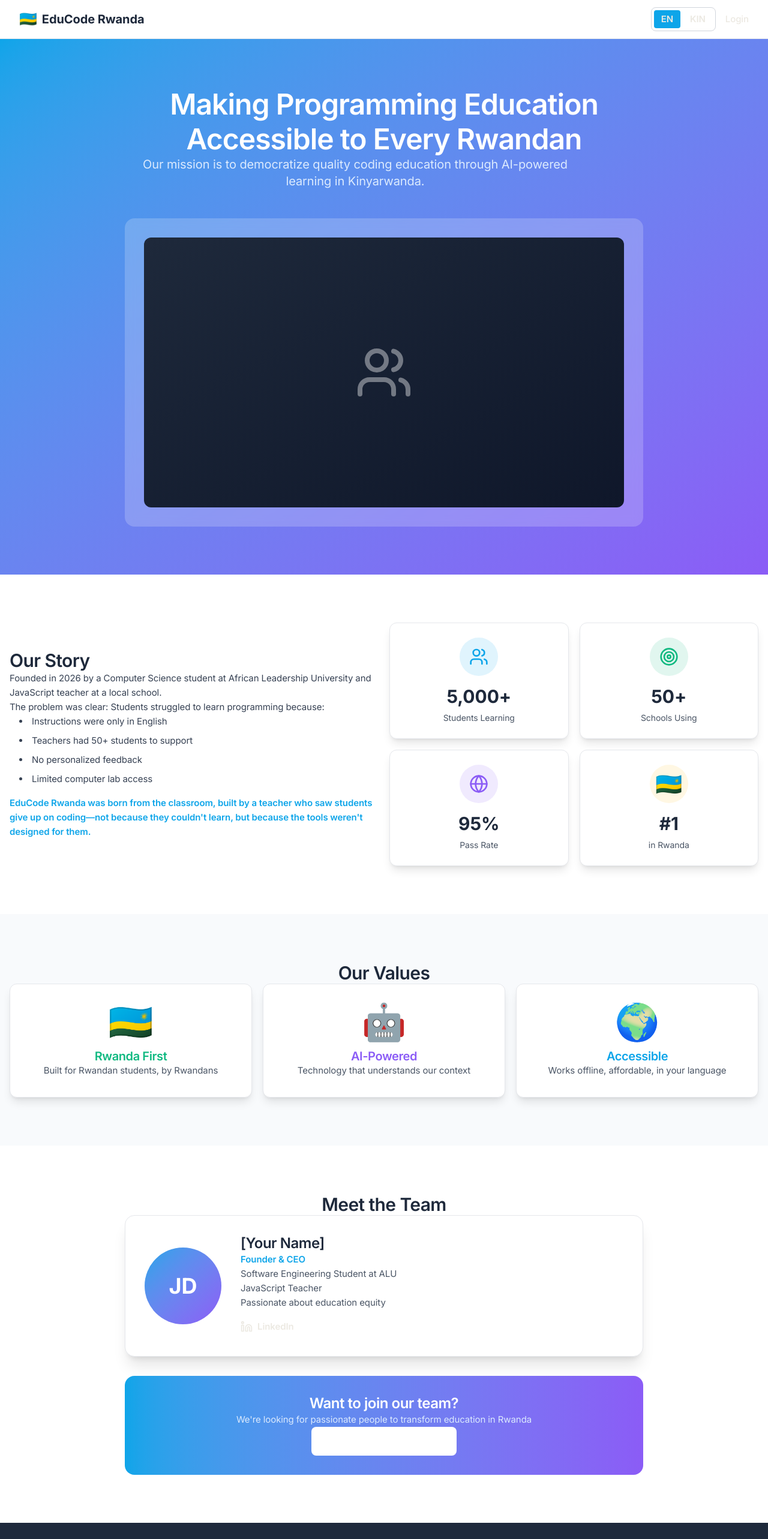
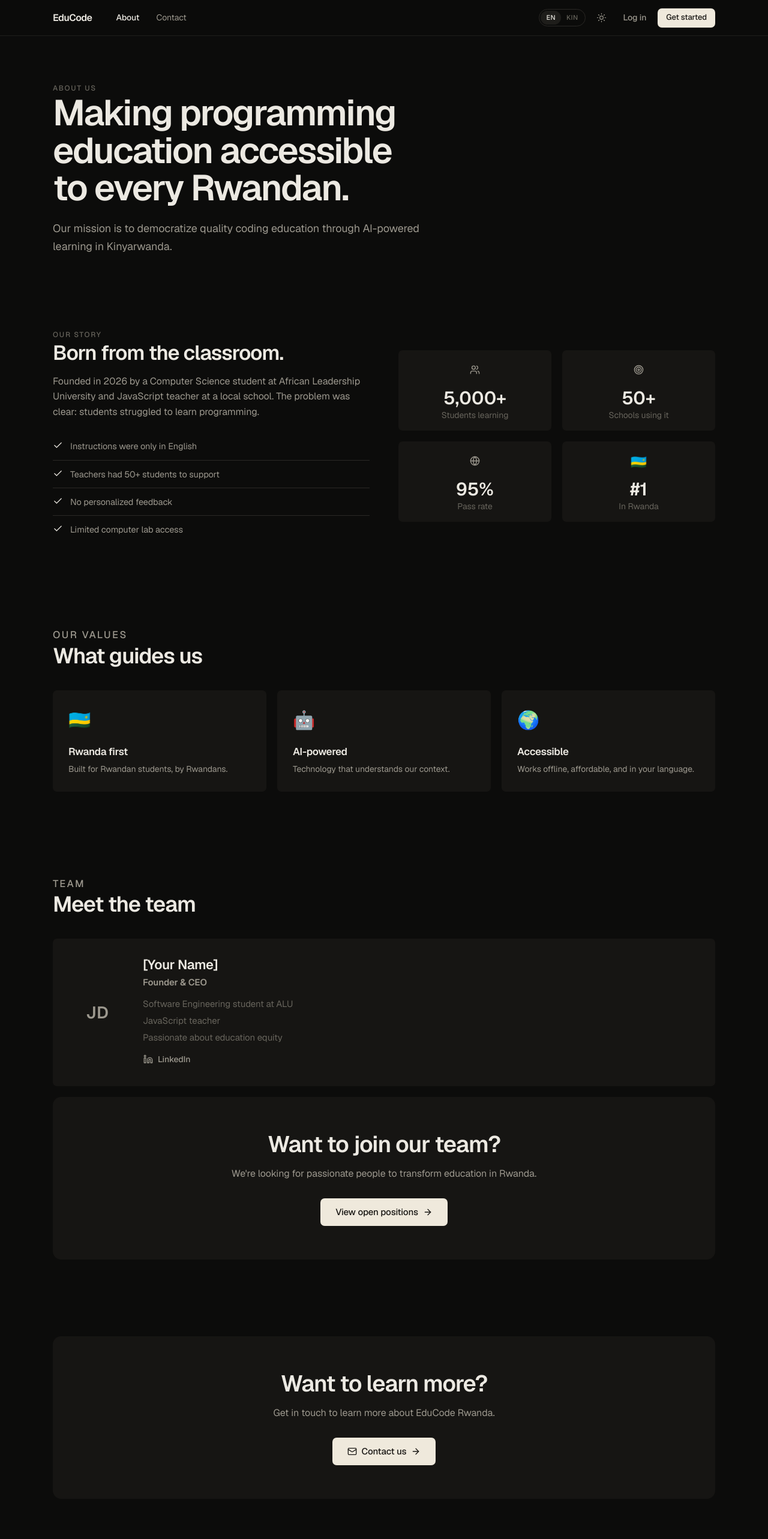
Before and after one commit to DavBelM/educode-rwanda, a React (Vite) app: page /about in a window 1280 px wide. Shown: the top 2566 px of the page at 60% size. Built offline with nearby package versions, Linux system fonts and the light colour scheme; no server answers.

Commit message:
feat: redesign AboutPage to monochrome design system
Replace light Tailwind marketing theme with dark monochrome layout
matching LandingPage: .nav/.hero/.split/.card.feat/.cta-band/.site-footer,
lang toggle, theme toggle, and bilingual EN/KIN copy throughout.

```diff
--- a/src/app/AboutPage.tsx
+++ b/src/app/AboutPage.tsx
@@ -1,294 +1,243 @@
-import React, { useState } from 'react';
+import { useState } from 'react';
+import { Link } from 'react-router';
 import { Users, Target, Globe, ArrowRight, Mail, Linkedin } from 'lucide-react';
+import { useTheme } from '../lib/theme';
 import { usePageTitle } from '../hooks/usePageTitle';
 
 export default function AboutPage() {
   usePageTitle('About · EduCode');
+  const { theme, toggleTheme } = useTheme();
   const [language, setLanguage] = useState<'EN' | 'KIN'>('EN');
-  const isKinyarwanda = language === 'KIN';
+  const isKin = language === 'KIN';
 
   return (
-    <div className="min-h-screen bg-white" style={{ fontFamily: 'Inter, sans-serif' }}>
-      {/* Navigation */}
-      <nav className="border-b border-gray-200">
-        <div className="max-w-7xl mx-auto px-4 sm:px-6 lg:px-8">
-          <div className="flex items-center justify-between h-16">
-            <div className="flex items-center gap-2">
-              <span className="text-2xl">🇷🇼</span>
-              <span className="text-xl font-bold text-[#1e293b]">EduCode Rwanda</span>
+    <>
+      {/* NAV */}
+      <header className="nav">
+        <div className="nav-inner">
+          <Link className="logo" to="/"><span className="edu">EduCode</span></Link>
+          <nav className="nav-links nav-collapse" aria-label="Main">
+            <Link className="nav-link active" to="/about">{isKin ? 'Abo turibo' : 'About'}</Link>
+            <Link className="nav-link" to="/contact">{isKin ? 'Twandikire' : 'Contact'}</Link>
+          </nav>
+          <div className="nav-right">
+            <div className="lang-toggle">
+              {(['EN', 'KIN'] as const).map(l => (
+                <button key={l} className={language === l ? 'on' : ''} onClick={() => setLanguage(l)}>{l}</button>
+              ))}
             </div>
-            <div className="flex items-center gap-4">
-              <div className="flex items-center gap-1 border border-gray-300 rounded-lg p-1">
             <button
-                  onClick={() => setLanguage('EN')}
-                  className={`px-3 py-1 rounded text-sm font-semibold transition-all ${
-                    language === 'EN' ? 'bg-[#0ea5e9] text-white' : 'text-gray-600'
-                  }`}
+              className="iconbtn"
+              onClick={toggleTheme}
+              aria-label={theme === 'dark' ? 'Switch to light mode' : 'Switch to dark mode'}
+              aria-pressed={theme === 'light'}
             >
-                  EN
+              {theme === 'dark' ? (
+                <svg viewBox="0 0 24 24" fill="none" stroke="currentColor" strokeWidth="1.6" strokeLinecap="round" strokeLinejoin="round" aria-hidden="true">
+                  <circle cx="12" cy="12" r="4"/><path d="M12 2v2M12 20v2M4.93 4.93l1.41 1.41M17.66 17.66l1.41 1.41M2 12h2M20 12h2M4.93 19.07l1.41-1.41M17.66 6.34l1.41-1.41"/>
+                </svg>
+              ) : (
+                <svg viewBox="0 0 24 24" fill="none" stroke="currentColor" strokeWidth="1.6" strokeLinecap="round" strokeLinejoin="round" aria-hidden="true">
+                  <path d="M21 12.79A9 9 0 1 1 11.21 3 7 7 0 0 0 21 12.79z"/>
+                </svg>
+              )}
             </button>
-                <button
-                  onClick={() => setLanguage('KIN')}
-                  className={`px-3 py-1 rounded text-sm font-semibold transition-all ${
-                    language === 'KIN' ? 'bg-[#0ea5e9] text-white' : 'text-gray-600'
-                  }`}
-                >
-                  KIN
-                </button>
-              </div>
-              <a href="#" className="text-gray-700 hover:text-[#0ea5e9] font-medium">
-                {isKinyarwanda ? 'Kwinjira' : 'Login'}
-              </a>
+            <Link className="btn btn-tertiary" to="/login">{isKin ? 'Kwinjira' : 'Log in'}</Link>
+            <Link className="btn btn-primary sm" to="/signup">{isKin ? 'Tangira' : 'Get started'}</Link>
           </div>
         </div>
-        </div>
-      </nav>
+      </header>
 
-      {/* Hero Section */}
-      <div className="bg-gradient-to-br from-[#0ea5e9] to-[#8b5cf6] py-20">
-        <div className="max-w-4xl mx-auto px-4 text-center text-white">
-          <h1 className="text-4xl md:text-5xl font-bold mb-6">
-            {isKinyarwanda
+      <main className="wrap">
+        {/* HERO */}
+        <section className="hero">
+          <p className="eyebrow rise">{isKin ? 'Abo turibo' : 'About us'}</p>
+          <h1 className="rise-2">
+            {isKin
               ? 'Kugeza uburezi bwa programming kuri bose mu Rwanda'
-              : 'Making Programming Education Accessible to Every Rwandan'}
+              : 'Making programming education accessible to every Rwandan.'}
           </h1>
-          <p className="text-xl mb-8 text-blue-100 max-w-3xl mx-auto">
-            {isKinyarwanda
+          <p className="lede rise-3">
+            {isKin
               ? 'Intego yacu ni kugeza uburezi bufite ireme bwa coding kuri bose binyuze mu kwiga gufashijwe na AI mu Kinyarwanda.'
               : 'Our mission is to democratize quality coding education through AI-powered learning in Kinyarwanda.'}
           </p>
+        </section>
 
-          {/* Team Photo Placeholder */}
-          <div className="mt-12 bg-white/20 backdrop-blur rounded-2xl p-8">
-            <div className="aspect-video bg-gradient-to-br from-[#1e293b] to-[#0f172a] rounded-xl flex items-center justify-center">
-              <Users className="w-24 h-24 text-white/40" />
+        {/* OUR STORY */}
+        <section className="section">
+          <div className="split">
+            <div>
+              <p className="eyebrow">{isKin ? 'Inkuru yacu' : 'Our story'}</p>
+              <h2 style={{ fontSize: 'clamp(26px,3.4vw,34px)', letterSpacing: '-0.03em' }}>
+                {isKin ? 'Yavutse mu ishuri.' : 'Born from the classroom.'}
+              </h2>
+              <p className="muted" style={{ marginTop: 14, fontSize: 16, lineHeight: 1.6 }}>
+                {isKin
+                  ? 'Yashinzwe mu 2026 n\'umunyeshuri wiga Computer Science muri African Leadership University akaba n\'umwarimu wa JavaScript mu ishuri ryaho. Ikibazo cyari gisobanutse: abanyeshuri babonaga bigoye kwiga programming.'
+                  : 'Founded in 2026 by a Computer Science student at African Leadership University and JavaScript teacher at a local school. The problem was clear: students struggled to learn programming.'}
+              </p>
+              <ul>
+                <li>
+                  <svg viewBox="0 0 24 24" fill="none" stroke="currentColor" strokeWidth="1.7" strokeLinecap="round" strokeLinejoin="round">
+                    <path d="M20 6 9 17l-5-5"/>
+                  </svg>
+                  <span>{isKin ? 'Amabwiriza yari mu Cyongereza gusa' : 'Instructions were only in English'}</span>
+                </li>
+                <li>
+                  <svg viewBox="0 0 24 24" fill="none" stroke="currentColor" strokeWidth="1.7" strokeLinecap="round" strokeLinejoin="round">
+                    <path d="M20 6 9 17l-5-5"/>
+                  </svg>
+                  <span>{isKin ? 'Abarimu babaga bafite abanyeshuri barenga 50 bagomba gufasha' : 'Teachers had 50+ students to support'}</span>
+                </li>
+                <li>
+                  <svg viewBox="0 0 24 24" fill="none" stroke="currentColor" strokeWidth="1.7" strokeLinecap="round" strokeLinejoin="round">
+                    <path d="M20 6 9 17l-5-5"/>
+                  </svg>
+                  <span>{isKin ? 'Nta bisubizo byihariye kuri buri munyeshuri' : 'No personalized feedback'}</span>
+                </li>
+                <li>
+                  <svg viewBox="0 0 24 24" fill="none" stroke="currentColor" strokeWidth="1.7" strokeLinecap="round" strokeLinejoin="round">
+                    <path d="M20 6 9 17l-5-5"/>
+                  </svg>
+                  <span>{isKin ? 'Ubushobozi buke bwo kugera muri lab ya mudasobwa' : 'Limited computer lab access'}</span>
+                </li>
+              </ul>
             </div>
-          </div>
-        </div>
-      </div>
-
-      {/* Our Story Section */}
-      <div className="py-20">
-        <div className="max-w-7xl mx-auto px-4">
-          <div className="grid grid-cols-1 lg:grid-cols-2 gap-12 items-center">
-            {/* Left: Story Text */}
-            <div>
-              <h2 className="text-3xl font-bold text-[#1e293b] mb-6">
-                {isKinyarwanda ? 'Inkuru Yacu' : 'Our Story'}
-              </h2>
-              <div className="prose prose-lg text-gray-700 space-y-4">
-                <p>
-                  {isKinyarwanda
-                    ? 'Yashinzwe mu 2026 n\'umunyeshuri wiga Computer Science muri African Leadership University akaba n\'umwarimu wa JavaScript mu ishuri ryaho.'
-                    : 'Founded in 2026 by a Computer Science student at African Leadership University and JavaScript teacher at a local school.'}
-                </p>
-                <p>
-                  {isKinyarwanda
-                    ? 'Ikibazo cyari gisobanutse: Abanyeshuri babonaga bigoye kwiga programming kubera:'
-                    : 'The problem was clear: Students struggled to learn programming because:'}
-                </p>
-                <ul className="list-disc list-inside space-y-2 ml-4">
-                  <li>{isKinyarwanda ? 'Amabwiriza yari mu Cyongereza gusa' : 'Instructions were only in English'}</li>
-                  <li>{isKinyarwanda ? 'Abarimu babaga bafite abanyeshuri barenga 50 bagomba gufasha' : 'Teachers had 50+ students to support'}</li>
-                  <li>{isKinyarwanda ? 'Nta bisubizo byihariye kuri buri munyeshuri' : 'No personalized feedback'}</li>
-                  <li>{isKinyarwanda ? 'Ubushobozi buke bwo kugera muri lab ya mudasobwa' : 'Limited computer lab access'}</li>
-                </ul>
-                <p className="font-semibold text-[#0ea5e9]">
-                  {isKinyarwanda
-                    ? 'EduCode Rwanda yavuye mu ishuri, yubatswe n\'umwarimu wabonye abanyeshuri bareka kode - si kuko badashoboye kwiga, ahubwo kubera ko ibikoresho bitari byubatswe kubera bo.'
-                    : "EduCode Rwanda was born from the classroom, built by a teacher who saw students give up on coding—not because they couldn't learn, but because the tools weren't designed for them."}
-                </p>
-              </div>
-            </div>
-
-            {/* Right: Stats */}
-            <div className="grid grid-cols-2 gap-6">
+            <div className="grid g-2">
               {[
-                {
-                  icon: <Users className="w-8 h-8" />,
-                  number: '5,000+',
-                  label: isKinyarwanda ? 'Abanyeshuri Biga' : 'Students Learning',
-                  color: '#0ea5e9'
-                },
-                {
-                  icon: <Target className="w-8 h-8" />,
-                  number: '50+',
-                  label: isKinyarwanda ? 'Amashuri Akoresha iyi platform' : 'Schools Using',
-                  color: '#10b981'
-                },
-                {
-                  icon: <Globe className="w-8 h-8" />,
-                  number: '95%',
-                  label: isKinyarwanda ? 'Igipimo cy\'abatsinda' : 'Pass Rate',
-                  color: '#8b5cf6'
-                },
-                {
-                  icon: <span className="text-4xl">🇷🇼</span>,
-                  number: '#1',
-                  label: isKinyarwanda ? 'Mu Rwanda' : 'in Rwanda',
-                  color: '#fbbf24'
-                }
-              ].map((stat, index) => (
-                <div
-                  key={index}
-                  className="bg-white rounded-xl shadow-lg border border-gray-200 p-6 text-center hover:shadow-xl transition-all"
-                >
-                  <div
-                    className="w-16 h-16 rounded-full flex items-center justify-center mx-auto mb-4"
-                    style={{ backgroundColor: `${stat.color}20`, color: stat.color }}
-                  >
+                { icon: <Users size={22} />, number: '5,000+', label: isKin ? 'Abanyeshuri Biga' : 'Students learning' },
+                { icon: <Target size={22} />, number: '50+', label: isKin ? 'Amashuri akoresha' : 'Schools using it' },
+                { icon: <Globe size={22} />, number: '95%', label: isKin ? 'Igipimo cy\'abatsinda' : 'Pass rate' },
+                { icon: <span style={{ fontSize: 22 }}>🇷🇼</span>, number: '#1', label: isKin ? 'Mu Rwanda' : 'In Rwanda' },
+              ].map((stat) => (
+                <div key={stat.label} className="card pad-sm text-center">
+                  <div className="iconbtn" style={{ margin: '0 auto 12px', pointerEvents: 'none' }}>
                     {stat.icon}
                   </div>
-                  <div className="text-3xl font-bold text-[#1e293b] mb-2">{stat.number}</div>
-                  <div className="text-sm text-gray-600">{stat.label}</div>
+                  <div className="text-3xl font-bold" style={{ color: 'var(--text)' }}>{stat.number}</div>
+                  <div className="text-sm dim">{stat.label}</div>
                 </div>
               ))}
             </div>
           </div>
+        </section>
+
+        {/* OUR VALUES */}
+        <section className="section">
+          <div className="section-head">
+            <p className="eyebrow">{isKin ? 'Indangagaciro zacu' : 'Our values'}</p>
+            <h2>{isKin ? 'Ibitwiganisha' : 'What guides us'}</h2>
           </div>
+          <div className="grid g-3">
+            <article className="card feat">
+              <div style={{ fontSize: 30, marginBottom: 18 }}>🇷🇼</div>
+              <h3>{isKin ? 'U Rwanda Mbere' : 'Rwanda first'}</h3>
+              <p>
+                {isKin
+                  ? 'Byakozwe n\'Abanyarwanda ku bw\'abanyeshuri b\'u Rwanda.'
+                  : 'Built for Rwandan students, by Rwandans.'}
+              </p>
+            </article>
+            <article className="card feat">
+              <div style={{ fontSize: 30, marginBottom: 18 }}>🤖</div>
+              <h3>{isKin ? 'Bifashijwemo na AI' : 'AI-powered'}</h3>
+              <p>
+                {isKin
+                  ? 'Ikoranabuhanga ryumva imiterere yacu.'
+                  : 'Technology that understands our context.'}
+              </p>
+            </article>
+            <article className="card feat">
+              <div style={{ fontSize: 30, marginBottom: 18 }}>🌍</div>
+              <h3>{isKin ? 'Biboneka byoroshye' : 'Accessible'}</h3>
+              <p>
+                {isKin
+                  ? 'Irakora niyo nta interineti ihari, irahendutse, kandi iri mu rurimi rwawe.'
+                  : 'Works offline, affordable, and in your language.'}
+              </p>
+            </article>
           </div>
+        </section>
 
-      {/* Our Values Section */}
-      <div className="py-20 bg-[#f8fafc]">
-        <div className="max-w-7xl mx-auto px-4">
-          <h2 className="text-3xl font-bold text-[#1e293b] mb-12 text-center">
-            {isKinyarwanda ? 'Indangagaciro Zacu' : 'Our Values'}
-          </h2>
-          <div className="grid grid-cols-1 md:grid-cols-3 gap-8">
-            {[
-              {
-                emoji: '🇷🇼',
-                title: isKinyarwanda ? 'U Rwanda Mbere' : 'Rwanda First',
-                description: isKinyarwanda
-                  ? 'Byakozwe n\'Abanyarwanda ku bw\'abanyeshuri b\'u Rwanda'
-                  : 'Built for Rwandan students, by Rwandans',
-                color: '#10b981'
-              },
-              {
-                emoji: '🤖',
-                title: isKinyarwanda ? 'Bifashijwemo na AI' : 'AI-Powered',
-                description: isKinyarwanda
-                  ? 'Ikoranabuhanga ryumva imiterere yacu'
-                  : 'Technology that understands our context',
-                color: '#8b5cf6'
-              },
-              {
-                emoji: '🌍',
-                title: isKinyarwanda ? 'Biboneka byoroshye' : 'Accessible',
-                description: isKinyarwanda
-                  ? 'Irakora niyo nta interineti ihari, irahendutse, kandi iri mu rurimi rwawe'
-                  : 'Works offline, affordable, in your language',
-                color: '#0ea5e9'
-              }
-            ].map((value, index) => (
-              <div
-                key={index}
-                className="bg-white rounded-xl shadow-lg border border-gray-200 p-8 text-center hover:shadow-xl transition-all"
-              >
-                <div className="text-6xl mb-4">{value.emoji}</div>
-                <h3 className="text-xl font-bold mb-3" style={{ color: value.color }}>
-                  {value.title}
-                </h3>
-                <p className="text-gray-600">{value.description}</p>
+        {/* TEAM */}
+        <section className="section">
+          <div className="section-head">
+            <p className="eyebrow">{isKin ? 'Itsinda' : 'Team'}</p>
+            <h2>{isKin ? 'Menya itsinda ryacu' : 'Meet the team'}</h2>
           </div>
-            ))}
-          </div>
-        </div>
-      </div>
-
-      {/* Team Section */}
-      <div className="py-20">
-        <div className="max-w-4xl mx-auto px-4">
-          <h2 className="text-3xl font-bold text-[#1e293b] mb-12 text-center">
-            {isKinyarwanda ? 'Menya Itsinda Ryacu' : 'Meet the Team'}
-          </h2>
-
-          {/* Founder Card */}
-          <div className="bg-white rounded-2xl shadow-xl border border-gray-200 p-8 mb-8">
+          <div className="card pad-lg">
             <div className="flex flex-col md:flex-row items-center gap-8">
-              {/* Photo */}
-              <div className="w-32 h-32 rounded-full bg-gradient-to-br from-[#0ea5e9] to-[#8b5cf6] flex items-center justify-center text-white text-4xl font-bold flex-shrink-0">
+              <div className="iconbtn" style={{ width: 88, height: 88, fontSize: 28, fontWeight: 700, flexShrink: 0, pointerEvents: 'none' }}>
                 JD
               </div>
-
-              {/* Info */}
               <div className="flex-1 text-center md:text-left">
-                <h3 className="text-2xl font-bold text-[#1e293b] mb-2">[Your Name]</h3>
-                <p className="text-[#0ea5e9] font-semibold mb-4">
-                  {isKinyarwanda ? 'Umushinzwi & CEO' : 'Founder & CEO'}
+                <h3 style={{ fontSize: 22, fontWeight: 700, color: 'var(--text)', marginBottom: 4 }}>[Your Name]</h3>
+                <p style={{ color: 'var(--text-2)', fontWeight: 600, marginBottom: 12 }}>
+                  {isKin ? 'Umushinzwi & CEO' : 'Founder & CEO'}
                 </p>
-                <div className="text-gray-600 space-y-2">
-                  <p>{isKinyarwanda ? 'Umunyeshuri wa Software Engineering muri ALU' : 'Software Engineering Student at ALU'}</p>
-                  <p>{isKinyarwanda ? 'Umwarimu wa JavaScript' : 'JavaScript Teacher'}</p>
-                  <p>{isKinyarwanda ? 'Nkunda ubusumbane buke mu burezi' : 'Passionate about education equity'}</p>
+                <div className="dim" style={{ display: 'flex', flexDirection: 'column', gap: 4 }}>
+                  <p>{isKin ? 'Umunyeshuri wa Software Engineering muri ALU' : 'Software Engineering student at ALU'}</p>
+                  <p>{isKin ? 'Umwarimu wa JavaScript' : 'JavaScript teacher'}</p>
+                  <p>{isKin ? 'Nkunda ubusumbane buke mu burezi' : 'Passionate about education equity'}</p>
                 </div>
-                <div className="mt-4">
-                  <a
-                    href="#"
-                    className="inline-flex items-center gap-2 text-[#0ea5e9] hover:underline font-semibold"
-                  >
-                    <Linkedin className="w-5 h-5" />
-                    LinkedIn
-                  </a>
-                </div>
-              </div>
-            </div>
-          </div>
-
-          {/* Join Team CTA */}
-          <div className="bg-gradient-to-r from-[#0ea5e9] to-[#8b5cf6] rounded-2xl p-8 text-center text-white">
-            <h3 className="text-2xl font-bold mb-4">
-              {isKinyarwanda ? 'Wifuza kwinjira mu itsinda ryacu?' : 'Want to join our team?'}
-            </h3>
-            <p className="mb-6 text-blue-100">
-              {isKinyarwanda
-                ? 'Turashaka abantu bafite ubushake bwo guhinduza uburezi mu Rwanda'
-                : "We're looking for passionate people to transform education in Rwanda"}
-            </p>
-            <a
-              href="#"
-              className="inline-flex items-center gap-2 px-8 py-3 bg-white text-[#0ea5e9] rounded-lg font-bold hover:bg-gray-100 transition-all"
-            >
-              {isKinyarwanda ? 'Reba imyanya y\'akazi ihari' : 'View Open Positions'}
-              <ArrowRight className="w-5 h-5" />
+                <a href="#" className="btn btn-tertiary" style={{ marginTop: 12, padding: 0 }}>
+                  <Linkedin size={16} /> LinkedIn
                 </a>
               </div>
             </div>
           </div>
 
-      {/* Contact CTA */}
-      <div className="bg-[#1e293b] py-16">
-        <div className="max-w-4xl mx-auto px-4 text-center text-white">
-          <h2 className="text-3xl font-bold mb-4">
-            {isKinyarwanda ? 'Wifuza kumenya byinshi?' : 'Want to learn more?'}
-          </h2>
-          <p className="text-gray-400 mb-8">
-            {isKinyarwanda
-              ? 'Twandikire niba wifuza kumenya byinshi kuri EduCode Rwanda'
-              : 'Get in touch to learn more about EduCode Rwanda'}
+          <div className="cta-band" style={{ marginTop: 18 }}>
+            <h2>{isKin ? 'Wifuza kwinjira mu itsinda ryacu?' : 'Want to join our team?'}</h2>
+            <p>
+              {isKin
+                ? 'Turashaka abantu bafite ubushake bwo guhinduza uburezi mu Rwanda.'
+                : "We're looking for passionate people to transform education in Rwanda."}
             </p>
-          <a
-            href="#"
-            className="inline-flex items-center gap-2 px-8 py-3 bg-[#0ea5e9] text-white rounded-lg font-bold hover:bg-[#0284c7] transition-all"
-          >
-            <Mail className="w-5 h-5" />
-            {isKinyarwanda ? 'Twandikire' : 'Contact Us'}
-            <ArrowRight className="w-5 h-5" />
+            <div className="row" style={{ justifyContent: 'center' }}>
+              <a href="#" className="btn btn-primary lg">
+                {isKin ? 'Reba imyanya y\'akazi ihari' : 'View open positions'}
+                <ArrowRight size={16} />
               </a>
             </div>
           </div>
+        </section>
 
-      {/* Footer */}
-      <footer className="text-white py-8" style={{ background: 'var(--ec-footer-bg)' }}>
-        <div className="max-w-7xl mx-auto px-4 text-center text-sm text-gray-400">
-          <p>© 2026 EduCode Rwanda. All rights reserved.</p>
-          <p className="mt-2">
-            {isKinyarwanda
-              ? 'Byubatswe mu Rwanda n\'urukundo'
-              : 'Built with ❤️ in Rwanda'}
+        {/* CONTACT CTA */}
+        <section className="section">
+          <div className="cta-band">
+            <h2>{isKin ? 'Wifuza kumenya byinshi?' : 'Want to learn more?'}</h2>
+            <p>
+              {isKin
+                ? 'Twandikire niba wifuza kumenya byinshi kuri EduCode Rwanda.'
+                : 'Get in touch to learn more about EduCode Rwanda.'}
             </p>
+            <div className="row" style={{ justifyContent: 'center' }}>
+              <Link to="/contact" className="btn btn-primary lg">
+                <Mail size={16} />
+                {isKin ? 'Twandikire' : 'Contact us'}
+                <ArrowRight size={16} />
+              </Link>
+            </div>
+          </div>
+        </section>
+      </main>
+
+      <footer className="site-footer">
+        <div className="wrap foot">
+          <div>
+            <div className="logo" style={{ marginBottom: 8 }}><span className="edu">EduCode</span></div>
+            <div>{isKin ? '© 2026 EduCode Rwanda. Byubatswe mu Rwanda n\'urukundo.' : '© 2026 EduCode Rwanda. Built with ❤️ in Rwanda.'}</div>
+          </div>
+          <div className="foot-links">
+            <Link to="/login">{isKin ? 'Kwinjira' : 'Log in'}</Link>
+            <Link to="/signup">{isKin ? 'Iyandikishe' : 'Sign up'}</Link>
+            <Link to="/contact">{isKin ? 'Twandikire' : 'Contact'}</Link>
+            <Link to="/privacy">{isKin ? 'Ibanga' : 'Privacy'}</Link>
+          </div>
         </div>
       </footer>
-    </div>
+    </>
   );
 }
```
Lines whose indentation alone changed are shown as unchanged.
